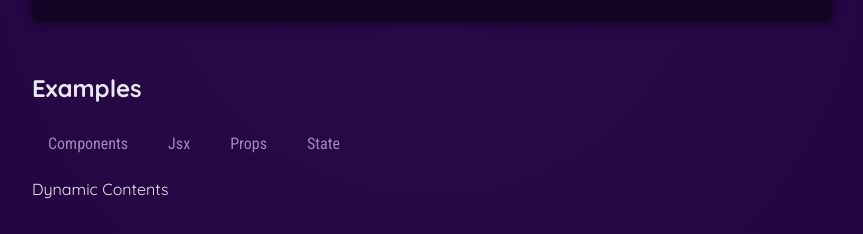
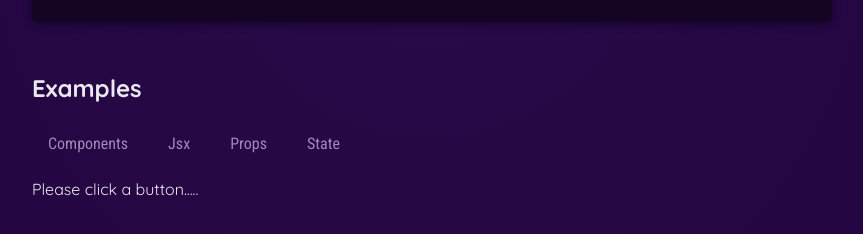
Before and after one commit to saurabhverma2693/ReactEssentials, a React (Vite) app: page / in a window 1280 px wide. Shown: the part 718-952 px from the top of the page, without its empty margins (208-1071 px from the left). Built offline with nearby package versions, Linux system fonts and the light colour scheme.

Commit message:
U.I Not updated and intro to State in next part

```diff
--- a/src/App.jsx
+++ b/src/App.jsx
@@ -6,10 +6,14 @@ import TabButtons from './components/TabButtons.jsx';
 
 
 function App() {
+  let tabContents = 'Please click a button.....'
   function handleSelect(selectedButton) {
+
    // selectedButton => 'Components','Jsx','Props','State'
-    console.log(selectedButton);
+    tabContents = selectedButton;
+    console.log(tabContents);
   }
+  console.log("app components execute.....");
   return (
     <div>
       <Header />
@@ -35,7 +39,7 @@ function App() {
             <TabButtons onSelect={()=> handleSelect('Props')}>Props</TabButtons>
             <TabButtons onSelect={()=> handleSelect('State')}>State</TabButtons>
           </menu>
-          Dynamic Contents
+          {tabContents}
         </section>
       </main>
     </div>
--- a/src/components/TabButtons.jsx
+++ b/src/components/TabButtons.jsx
@@ -1,4 +1,5 @@
 export default function TabButtons({children,onSelect}){
+    console.log("tab button execute.....");
     return (
         <li>
             <button onClick={onSelect}>{children}</button>
```
